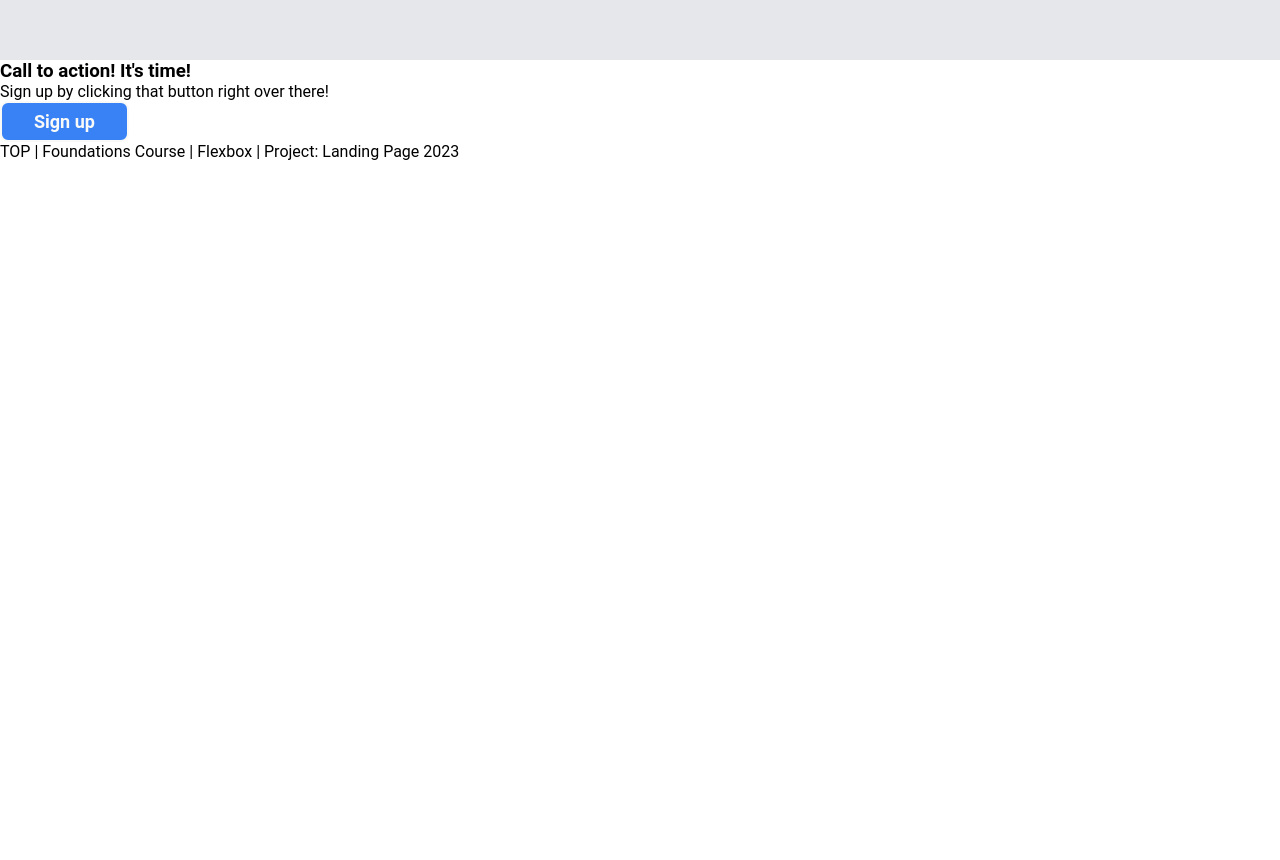
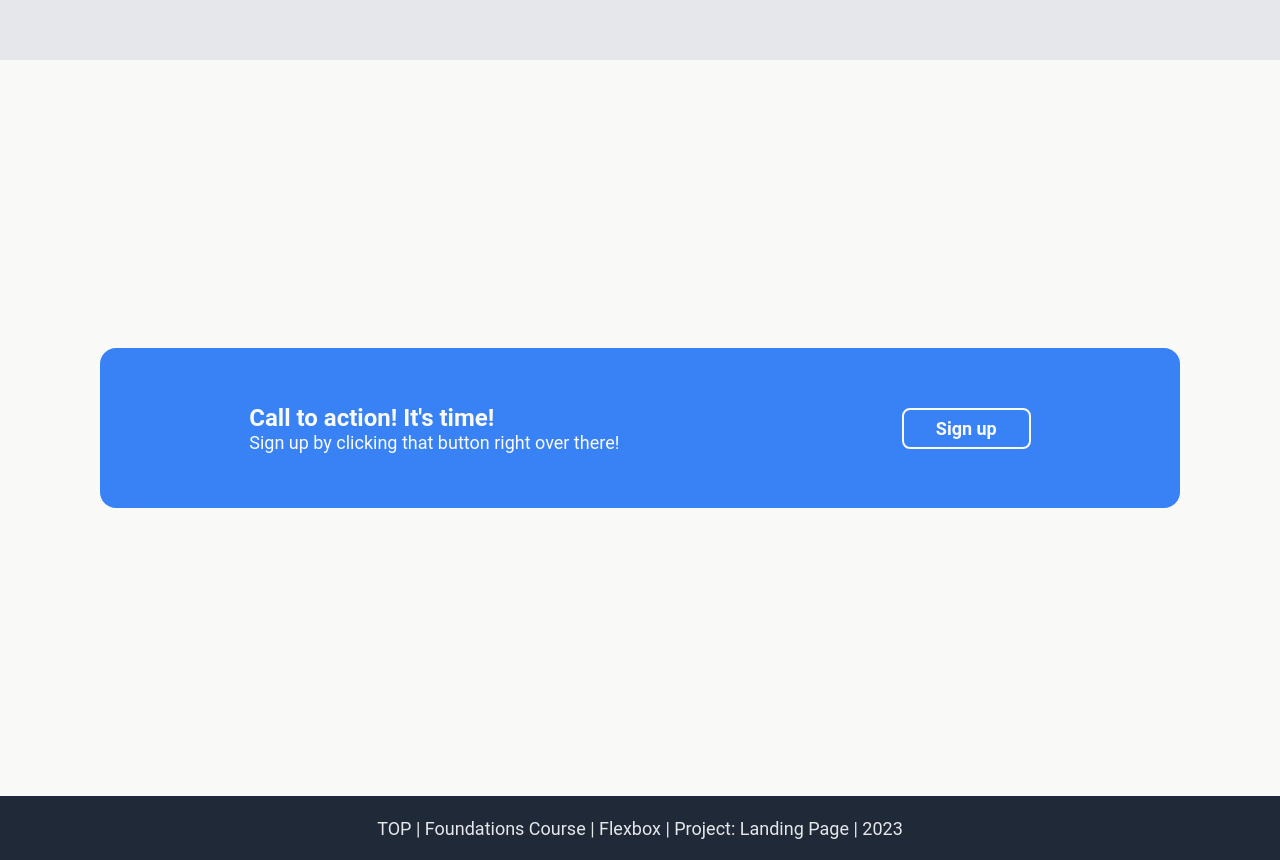
Before and after one commit to merevelob/odin-landing-page, a plain HTML site: page index.html in a window 1280 px wide. Shown: the part 2340-3200 px from the top of the page. Before the commit the page ends 2501 px from the top, so only its background shows below. Drawn offline with Linux system fonts and the light colour scheme.

Commit message:
Add styles to the Call to action section, and footer

```diff
--- a/index.html
+++ b/index.html
@@ -89,7 +89,7 @@
             </div>
         </div>
         <footer>
-            <span>TOP | Foundations Course | Flexbox | Project: Landing Page 2023</span>
+            <span>TOP | Foundations Course | Flexbox | Project: Landing Page | 2023</span>
         </footer>
     </body>
 </html>
--- a/styles.css
+++ b/styles.css
@@ -225,4 +225,53 @@ figcaption {
     text-align: right;
 }
 
+/* SIGN UP & FOOTER */
+.signup-view {
+    min-height: calc(100vh - 64px);
+    padding: 24px;
+    background-color: var(--lt-color);
+    display: flex;
+}
+
+.signup-cont {
+    max-width: 1080px;
+    min-height: 160px;
+    padding: 8px;
+    margin: auto;
+    background-color: var(--btn-color);
+    border-radius: 16px;
+    flex: 1;
+    display: flex;
+}
+
+.signup-text {
+    color: var(--lt-color);
+    margin: auto;
+}
+
+.signup-text h3 {
+    font-size: 24px;
+    font-weight: bold;
+}
+
+.signup-text p {
+    font-size: 18px;
+}
+
+.signup-cont button {
+    height: fit-content;
+    margin: auto;
+}
 /**/
+footer {
+    height: 64px;
+    padding: 8px 32px;
+    display: flex;
+    background-color: var(--dk-color);
+}
+
+footer span {
+    margin: auto;
+    font-size: 18px;
+    color: var(--second-color);
+}
```
